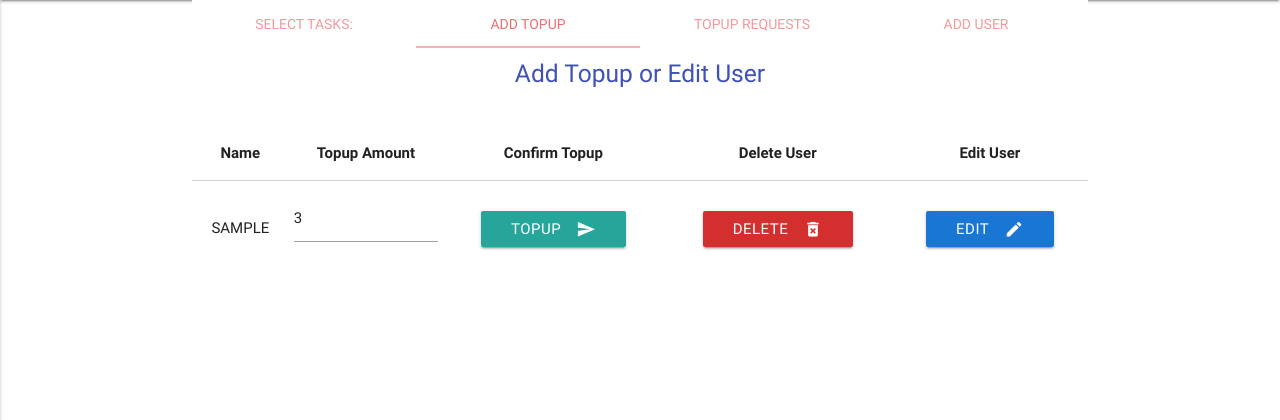
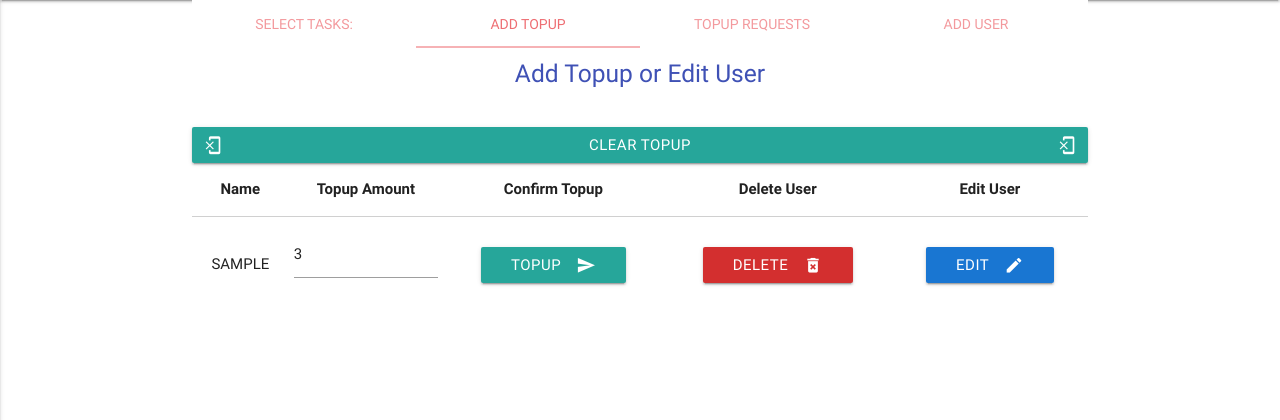
Before and after one commit to irfanrizvidev/printer, a Flask app: page /admin/dashboard in a window 1280 px wide. Shown: the part 64-484 px from the top of the page. Run offline with Flask 2, Linux system fonts and the light colour scheme; the visitor is signed in with stand-in values (Sample User, id 1); one stand-in notice (Sample message) is shown; a database or web service that is not in the repository returns one stand-in record (values such as "Sample title"); some libraries are stand-ins or nearby versions.

Commit message:
pending topup clear function added. topup query changed to incorporate for more than 1 requests.

```diff
--- a/app.py
+++ b/app.py
@@ -69,6 +69,7 @@ def admin():
 
     return redirect(url_for("index"))
 
+
 @app.route('/topup', methods=['POST'])
 def topup():
     if request.method == 'POST' and 'username' in session and session['user_type'] == True:
@@ -80,10 +81,10 @@ def topup():
             data["name"] = user
             data["topup"]= topup
             with open('topup.json', 'w') as json_file:
-                json.dump(data, json_file)
+                json.dump(data, json_file, indent=4)
             if "requestTopup" in request.form:
                 requests = mongo.db.requests
-                requests.update_one({'user' : user}, {"$set": { 'complete': True }})
+                requests.update_one({'user' : user, "complete" : False}, {"$set": { 'complete': True }})
                 flash('Topup in Queue..')
                 return redirect(url_for('admin', _anchor='test3'))
             else:
@@ -98,6 +99,18 @@ def topup():
             else:
                 flash('Another topup in Queue already.')
                 return redirect(url_for('admin', _anchor='test2'))
+
+    return redirect(url_for("index"))
+
+
+@app.route('/admin/clear/topup', methods=['POST'])
+def clearpending():
+    if 'username' in session and session['user_type'] == True:
+        blank = {"name": "", "topup": ""}
+        with open('topup.json', 'w') as json_file:
+            json.dump(blank, json_file, indent=4)
+        flash("Pending topup cleared.")
+        return redirect(url_for('admin', _anchor='test2'))
 
     return redirect(url_for("index"))
 
--- a/templates/admin.html
+++ b/templates/admin.html
@@ -27,6 +27,9 @@
             {% elif message == 'User Details Updated.' %}
                 <div class="section"></div>
                 <h5 class="card-panel red lighten-1 white-text">{{ message }}</h5>
+            {% elif message == 'Pending topup cleared.' %}
+                <div class="section"></div>
+                <h5 class="card-panel red lighten-1 white-text">{{ message }}</h5>
             {% else %}
                 <h5 class="indigo-text">Add Topup or Edit User</h5>
                 <div class="section"></div>
@@ -37,6 +40,13 @@
             <div class="section"></div>
 	  {% endif %}
 	{% endwith %}
+
+    <form action="/admin/clear/topup" method="post">
+        <button class="btn waves-effect waves-light col s12" type="submit" onclick="return confirm('Clear Pending topup requests?');">
+            <i class="small material-icons left">phonelink_erase</i> Clear Topup <i class="small material-icons right">phonelink_erase</i>
+        </button>
+    </form>
+
     </center>
         <table class="striped s6 centered">
             <thead>
@@ -122,7 +132,8 @@
             <li class="collection-item avatar">
                 <img src="/static/images/topup.jpg" alt="" class="circle">
                 <span class="title"><strong>{{ req.user|upper }}</strong></span>
-                <p> Amount: {{ req.amount }}
+                <p> Amount: {{ req.amount }} <br>
+                    Date: {{ req.date }}
                 </p>
                 <div class="secondary-content">
                     <form class="right" action="/resident/delete" method="post">
--- a/topup.json
+++ b/topup.json
@@ -1 +1,4 @@
-{"name": "", "topup": ""}
+{
+    "name": "shakira",
+    "topup": "3"
+}
```
